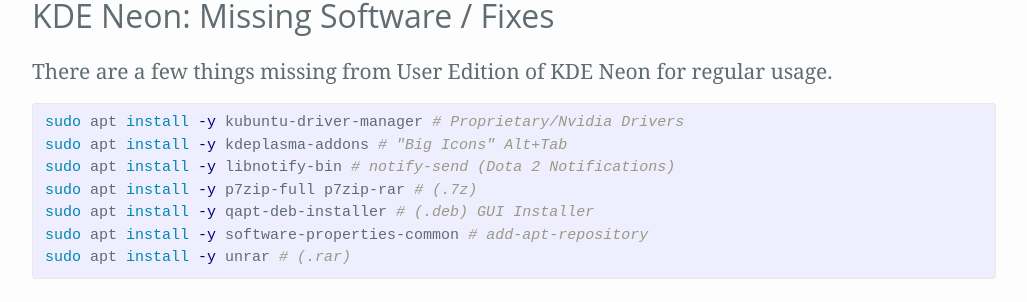
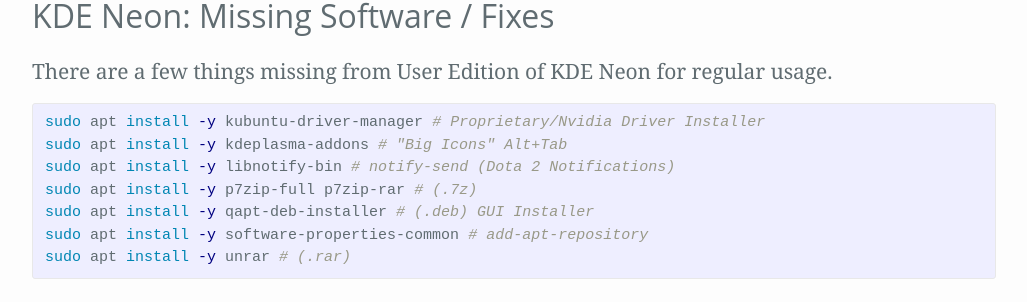
Before and after one commit to Zren/zren.github.io, a Jekyll site: the page built from kde.md, in a window 1280 px wide and 900 px high, scrolled down 434 px. Shown: the part 146-448 px from the top of the window, without its empty margins (126-1153 px from the left). Built offline with Jekyll 4.4.1, drawn with Linux system fonts in a browser that asks for light colours.

Commit message:
Add kubuntu-driver-manager

```diff
--- a/kde.md
+++ b/kde.md
@@ -12,7 +12,7 @@
 There are a few things missing from User Edition of KDE Neon for regular usage.
 
 {% highlight bash %}
-sudo apt install -y kubuntu-driver-manager # Proprietary/Nvidia Drivers
+sudo apt install -y kubuntu-driver-manager # Proprietary/Nvidia Driver Installer
 sudo apt install -y kdeplasma-addons # "Big Icons" Alt+Tab
 sudo apt install -y libnotify-bin # notify-send (Dota 2 Notifications)
 sudo apt install -y p7zip-full p7zip-rar # (.7z)
```
